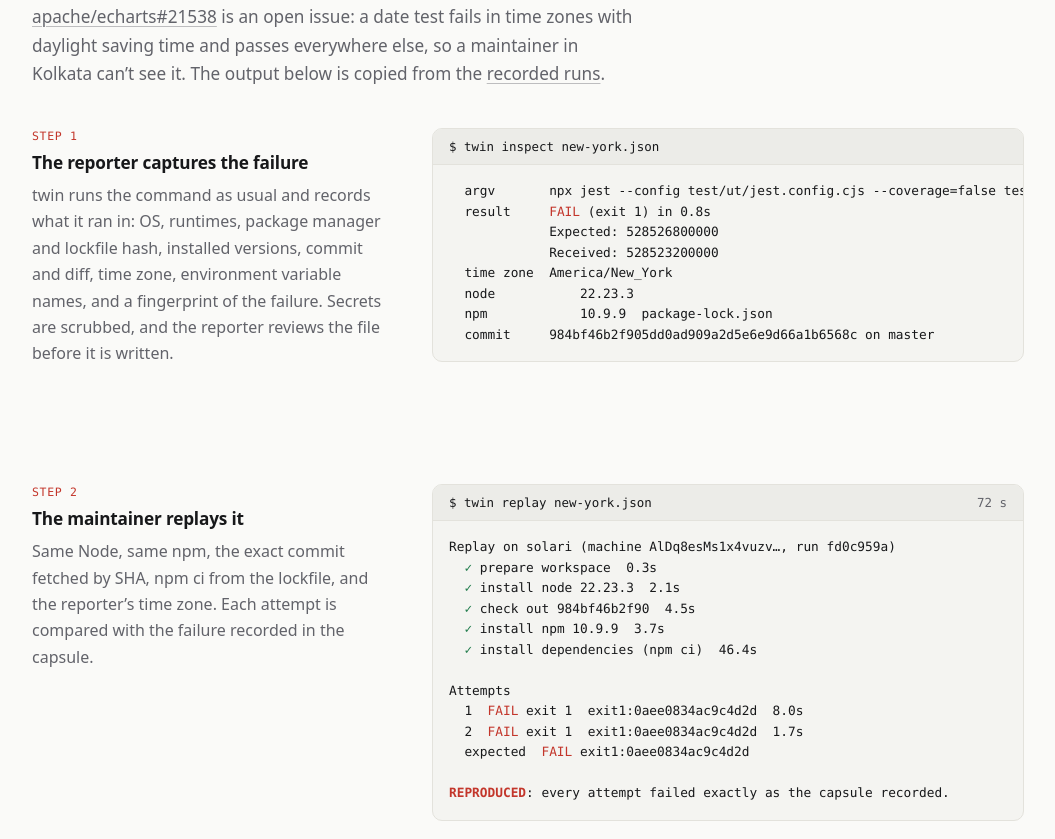
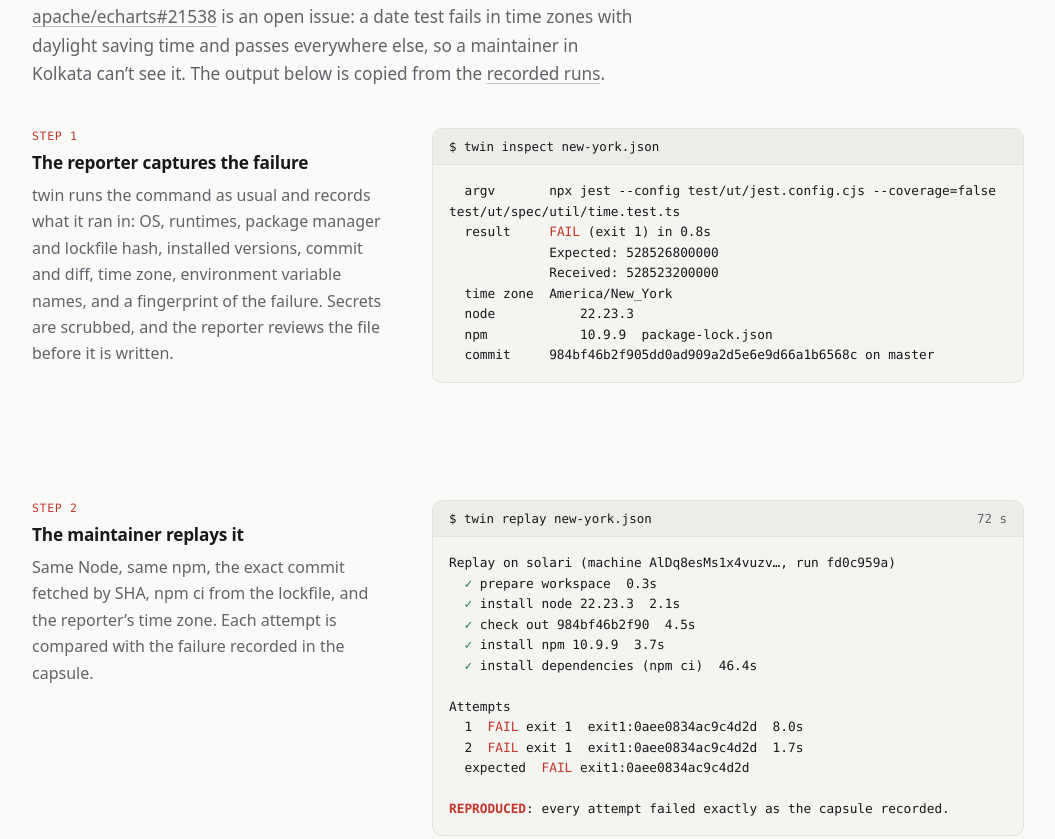
Before and after one commit to crypticsaiyan/twin, an Astro site in the folder site/: page / in a window 1280 px wide. Shown: the part 1512-2351 px from the top of the page, without its empty margins (208-1263 px from the left). Built offline with nearby package versions, Linux system fonts and the light colour scheme; Astro itself is replaced by a stand-in of ours; a web font is replaced by a local one.

Commit message:
fix: wrap long terminal lines on the website

```diff
--- a/site/src/pages/index.astro
+++ b/site/src/pages/index.astro
@@ -799,6 +799,9 @@ jobs:
     margin: 0;
     padding: 1rem;
     overflow-x: auto;
+    /* Long lines wrap instead of scrolling; indentation still shows the structure. */
+    white-space: pre-wrap;
+    overflow-wrap: anywhere;
     font: 400 0.8rem/1.6 var(--twin-font-mono);
     scrollbar-width: thin;
   }
@@ -810,7 +813,6 @@ jobs:
   .hero-term pre {
     font-size: 0.85rem;
     line-height: 1.7;
-    white-space: pre-wrap;
   }
 
   .t-cmd {
```
